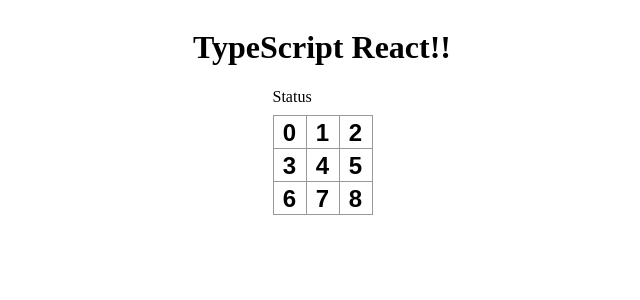
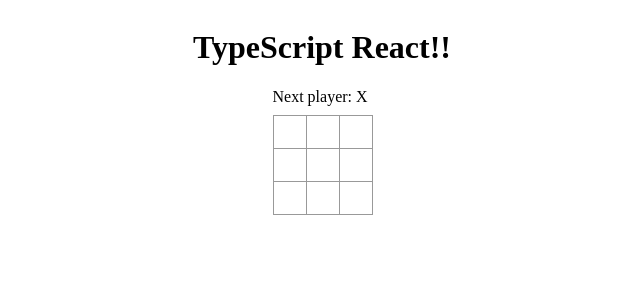
Before and after one commit to musatarosu335/TypeScript-React-BoardGame, a React app: page / in a window 1280 px wide. Shown: the top 300 px of the page, without its empty margins (318-958 px from the left). Built offline with nearby package versions, Linux system fonts and the light colour scheme.

Commit message:
ボードのクリック機能追加

```diff
--- a/src/components/Board.tsx
+++ b/src/components/Board.tsx
@@ -3,15 +3,42 @@
 
 import Square from './Square';
 
-class Board extends React.Component {
+interface IState {
+  squares: string[];
+}
+
+class Board extends React.Component<{}, IState> {
+  constructor(props: {}) {
+    super(props);
+    this.state = {
+      squares: Array(9).fill(''),
+    };
+  }
+
+  handleClick(i: number) {
+    const squares = this.state.squares.slice();
+    squares[i] = 'X';
+
+    this.setState({
+      squares,
+    });
+  }
+
   renderSquare(i: number) {
-    return <Square value={i} />;
+    return (
+      <Square
+        value={this.state.squares[i]}
+        onClick={() => this.handleClick(i)}
+      />
+    );
   }
 
   render() {
+    const status = 'Next player: X';
+
     return (
       <div>
-        <Status>Status</Status>
+        <Status>{status}</Status>
         <BoardRow>
           {this.renderSquare(0)}
           {this.renderSquare(1)}
--- a/src/components/Square.tsx
+++ b/src/components/Square.tsx
@@ -2,11 +2,12 @@
 import styled from '../theme';
 
 interface ISquareProps {
-  value: number;
+  value: string;
+  onClick: () => void;
 }
 
-const Square: React.SFC<ISquareProps> = ({ value }) => (
-  <Container>{value}</Container>
+const Square: React.SFC<ISquareProps> = ({ value, onClick }) => (
+  <Container onClick={() => onClick()}>{value}</Container>
 );
 
 const Container = styled.button`
```
